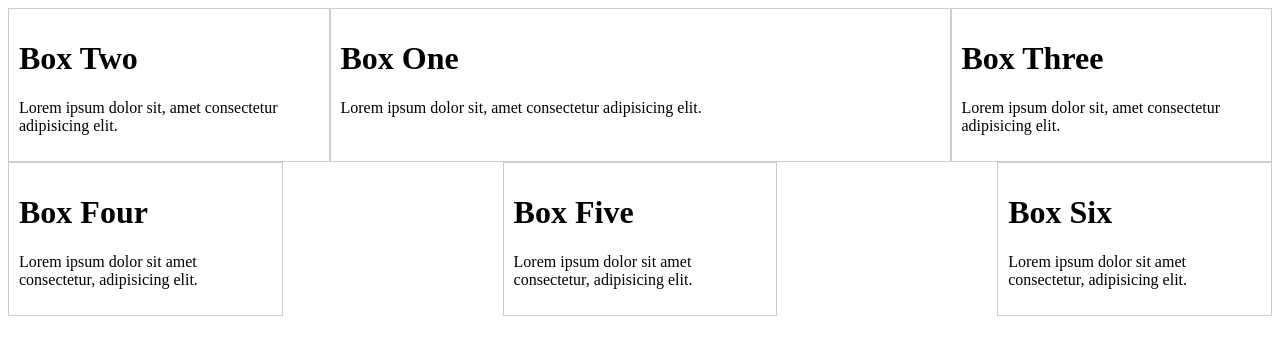
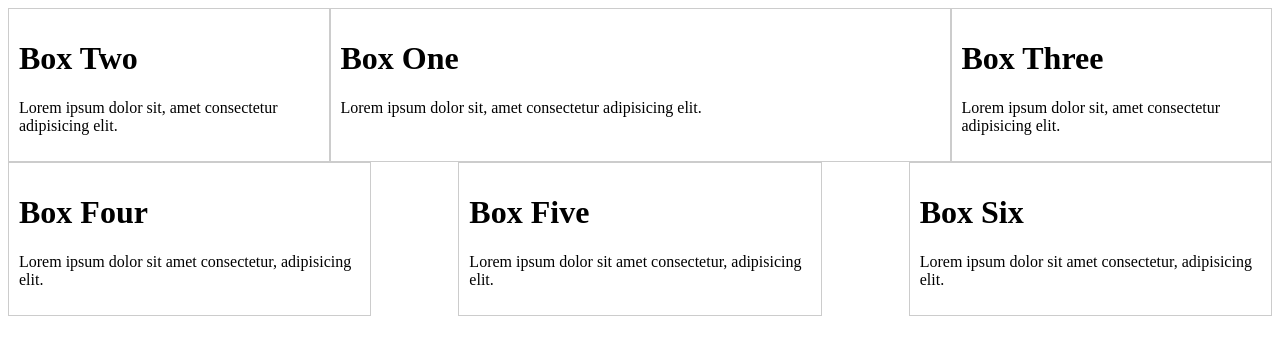
Before and after one commit to infiniteoo/HTMLCSS-flexbox_in_20_mins, a plain HTML site: page index.html in a window 1280 px wide. Drawn offline with Linux system fonts and the light colour scheme.

Commit message:
applied a flex-basis rather than width to our container-2-box

```diff
--- a/style.css
+++ b/style.css
@@ -37,5 +37,5 @@
 }
 
 .container-2-box {
-  width: 20%;
+  flex-basis: 27%;
 }
```
